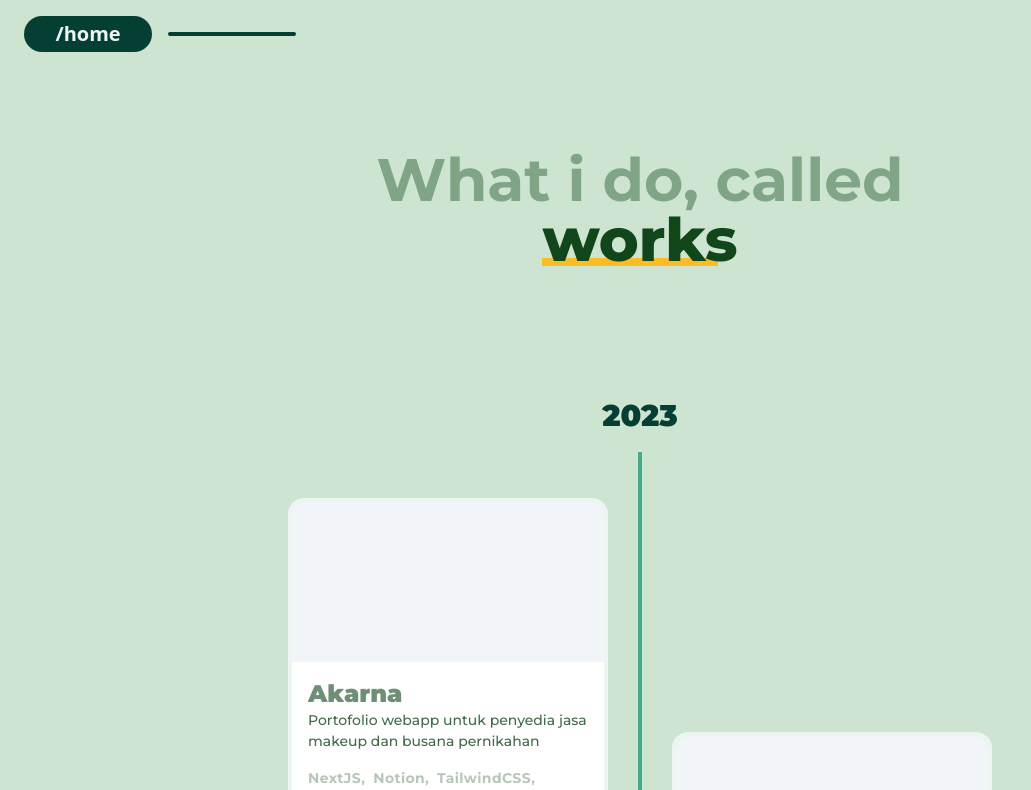
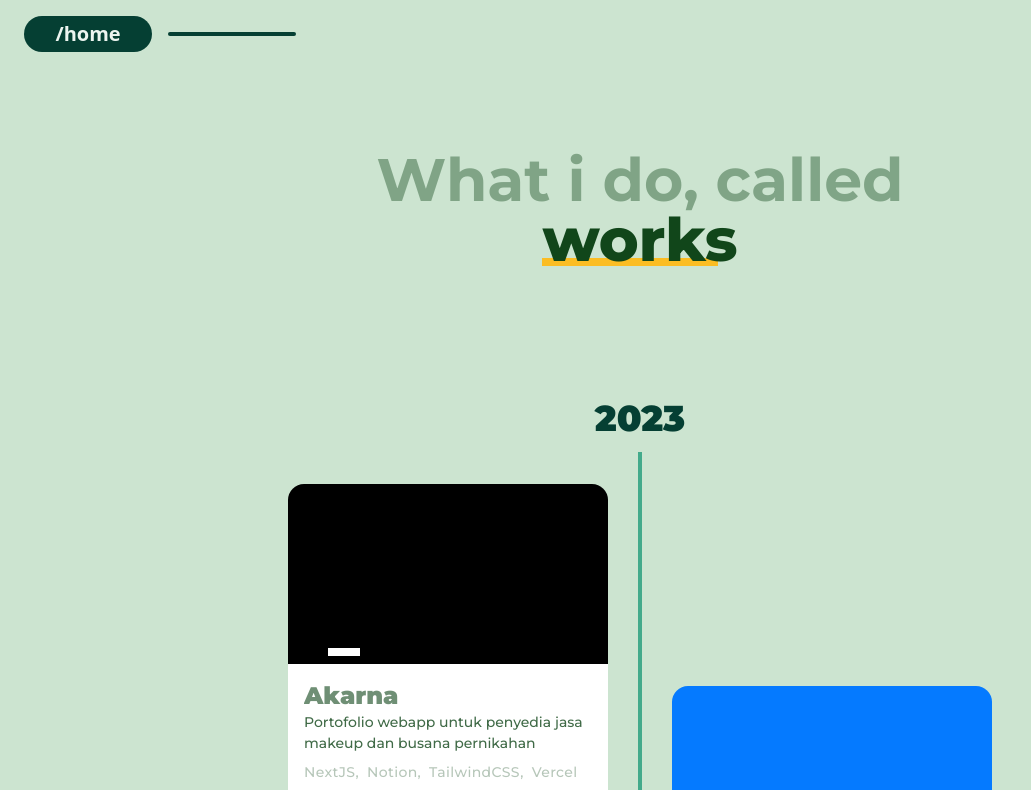
Before and after one commit to code7070/hi-jojo, a Next.js app: page / in a window 1280 px wide. Shown: the top 790 px of the page, without its empty margins (0-1031 px from the left). Built offline with nearby package versions, Linux system fonts and the light colour scheme.

Commit message:
add colorizing project

```diff
--- a/src/layouts/project/project-card.js
+++ b/src/layouts/project/project-card.js
@@ -10,6 +10,18 @@ const PrivateIcon = () => (
   </div>
 );
 
+const ColorBar = ({ colors }) => {
+  if (!colors || colors.length < 1) return "";
+  const eachClass = "w-8 h-2";
+  return (
+    <div className="flex items-center justify-center absolute left-[8px] bottom-[8px]">
+      {colors.slice(0, 4).map((i, index) => (
+        <div key={index} className={eachClass} style={{ backgroundColor: i }} />
+      ))}
+    </div>
+  );
+};
+
 export default function ProjectCard({
   name = "Project Title",
   description = "Lorem ipsum dolor sit amet, consectetur adipiscing elit, sed do eiusmod tempor incididunt ut labore et dolore magna aliqua. Ut enim ad minim veniam, quis nostrud exercitation ullamco laboris nisi ut aliquip ex ea commodo consequat. ",
@@ -19,17 +31,24 @@ export default function ProjectCard({
   isPrivate,
   asDiv,
   link,
+  colors,
 }) {
   let evenClass = "md:translate-x-[60%]";
   if (isEven) evenClass = "md:-translate-x-[60%]";
-  const stacklist = `${stacks}`.split(",");
   const noFirstClass = isFirst ? "" : "md:-mt-44";
 
   const { push } = useRouter();
 
+  const stacklist = stacks?.split(",");
+  const colorList = colors?.split(",");
+
   const Content = () => (
     <>
-      <div className="h-[160px] bg-slate-100 relative">
+      <div
+        className="h-[180px] relative bg-slate-100"
+        style={{ backgroundColor: colors ? colorList[0] : "" }}
+      >
+        <ColorBar colors={colorList} />
         {isPrivate && <PrivateIcon />}
       </div>
       <div className="p-4 bg-white">
@@ -39,7 +58,7 @@ export default function ProjectCard({
             {description}
           </div>
         </div>
-        <div className="text-sm mt-4 font-bold tracking-wide flex flex-wrap">
+        <div className="text-xs sm:text-sm mt-2 font-medium tracking-wide flex flex-wrap">
           {stacklist.map((i, index) => {
             const isLast = index + 1 === stacklist.length;
             const classComma = isLast ? "" : "after:content-[',']";
@@ -54,7 +73,7 @@ export default function ProjectCard({
           })}
         </div>
         <div className="mt-4 text-center">
-          <button className="btn btn-wide btn-primary" onClick={navigate}>
+          <button className="btn btn-wide bg-black" onClick={navigate}>
             Details
           </button>
         </div>
@@ -62,7 +81,7 @@ export default function ProjectCard({
     </>
   );
 
-  const cardClass = `relative rounded-2xl w-[100%] border-4 border-secondary overflow-hidden max-w-xs ${evenClass} ${noFirstClass} my-4 transition-all duration-300 cursor-pointer hover:border-accent`;
+  const cardClass = `relative rounded-2xl w-[100%] overflow-hidden max-w-xs my-4 md:my-0 ${evenClass} ${noFirstClass} transition-all duration-300 cursor-pointer hover:shadow-lg`;
 
   const navigate = () => {
     document.body.style.overflow = "hidden";
--- a/src/layouts/works/work-details.js
+++ b/src/layouts/works/work-details.js
@@ -27,7 +27,7 @@ export default function WorkDetail({ params = [] }) {
   const target = asPath.length > 7 ? asPath.slice(7) : "";
 
   useEffect(() => {
-    console.log("EFFET TATGET: ", target);
+    // console.log("EFFET TATGET: ", target);
     if (target) {
       workList.map((i) => {
         const catched = i.works.find((i) => i.link === target);
--- a/src/styles/works.module.css
+++ b/src/styles/works.module.css
@@ -85,7 +85,7 @@
 }
 
 .yearHead {
-  @apply sticky top-[67px] text-center mx-auto text-primary text-3xl font-black bg-base-100 h-[36px] z-[1];
+  @apply sticky top-[67px] text-center mx-auto text-primary text-3xl md:text-4xl font-black bg-base-100 h-[38px] z-[1];
 }
 
 .workGrouped {
--- a/src/utils/helpers.js
+++ b/src/utils/helpers.js
@@ -2,7 +2,7 @@ function easing(t) {
   return t < 0.5 ? 4 * t * t * t : (t - 1) * (2 * t - 2) * (2 * t - 2) + 1;
 }
 
-export function doScroll(target, duration = 150, pos = 150) {
+export function doScroll(target, duration = 300, pos = 150) {
   const targetClient = target;
   const offset = pos || 130;
   if (targetClient != null) {
--- a/src/utils/worklist.js
+++ b/src/utils/worklist.js
@@ -9,6 +9,7 @@ const workList = [
         stacks: "NextJS,Notion,TailwindCSS,Vercel",
         description:
           "Portofolio webapp untuk penyedia jasa makeup dan busana pernikahan",
+        colors: "#000,#fff",
       },
       {
         name: "Cari Manis",
@@ -17,6 +18,7 @@ const workList = [
         stacks: "NextJS,TailwindCSS,CSS module,Supabase,Vercel",
         description:
           "Produk portofolio pertama dari Underline, yang diharapkan dapat membantu para pengguna yang ingin mengetahui kadar gula pada produk minuman",
+        colors: "#057aff,#cce4ff,#ffd646",
       },
       {
         name: "/hi-jojo",
@@ -25,6 +27,7 @@ const workList = [
         stacks: "NextJS,TailwindCSS,daisyUI,Vercel",
         description:
           "Profile page saya pribadi yang dibangun secara dadakan, tanpa designer.",
+        colors: "#053f33,#fbbd23,#add4be,#cce4d0",
       },
     ],
   },
@@ -38,6 +41,7 @@ const workList = [
         stacks: "ReactJS,Supabase,CSS module",
         description:
           "ZuPet merupakan protipe platform untuk melakukan transaksi perawatan hingga pakan hewan peliharaan. Project ini berjalan secara internal dan sedang menunggu pendanaan untuk tahap berikutnya ;)",
+        colors: "#ffbe18,#3dabff,#333333",
       },
       {
         name: "Meat Supplier Landing Page",
@@ -46,6 +50,7 @@ const workList = [
         stacks: "ReactJS,Notion,CSS module,Client-driven",
         description:
           "Klien yang berfokus pada penyedia berbagai jenis daging sapi premium menginginkan untuk menyatukan mini-galeri produk di dalam company profile mereka.",
+        colors: "#ee1d23,#859d8f,#edd398",
       },
     ],
   },
@@ -60,6 +65,7 @@ const workList = [
         isPrivate: true,
         description:
           "Project internal - sebuah web-app eCommerce yang menjual produk perusahaan dan rekanan.",
+        colors: "#2bbecb,#dbf9fc,#eb008b,#fde6f3",
       },
     ],
   },
```
Also changed, not shown: src/development-status.txt.
